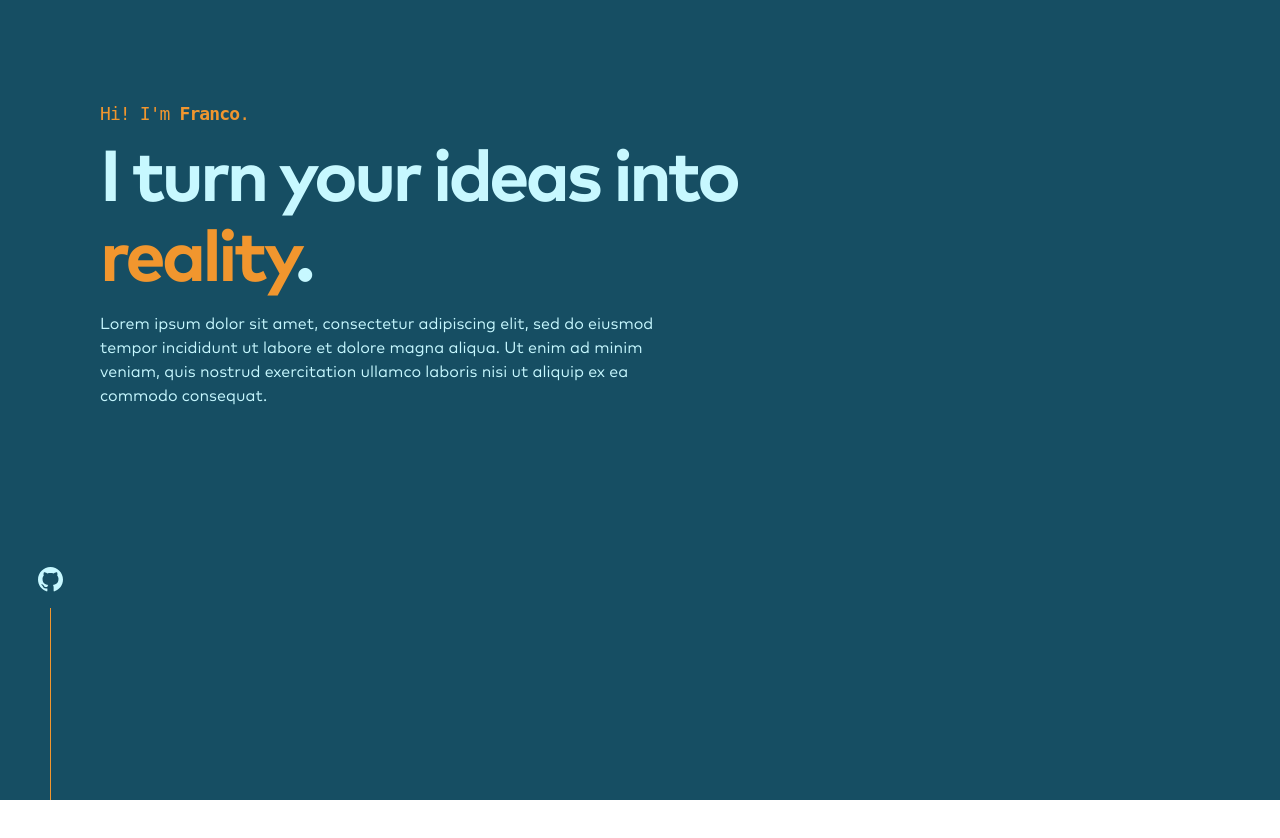
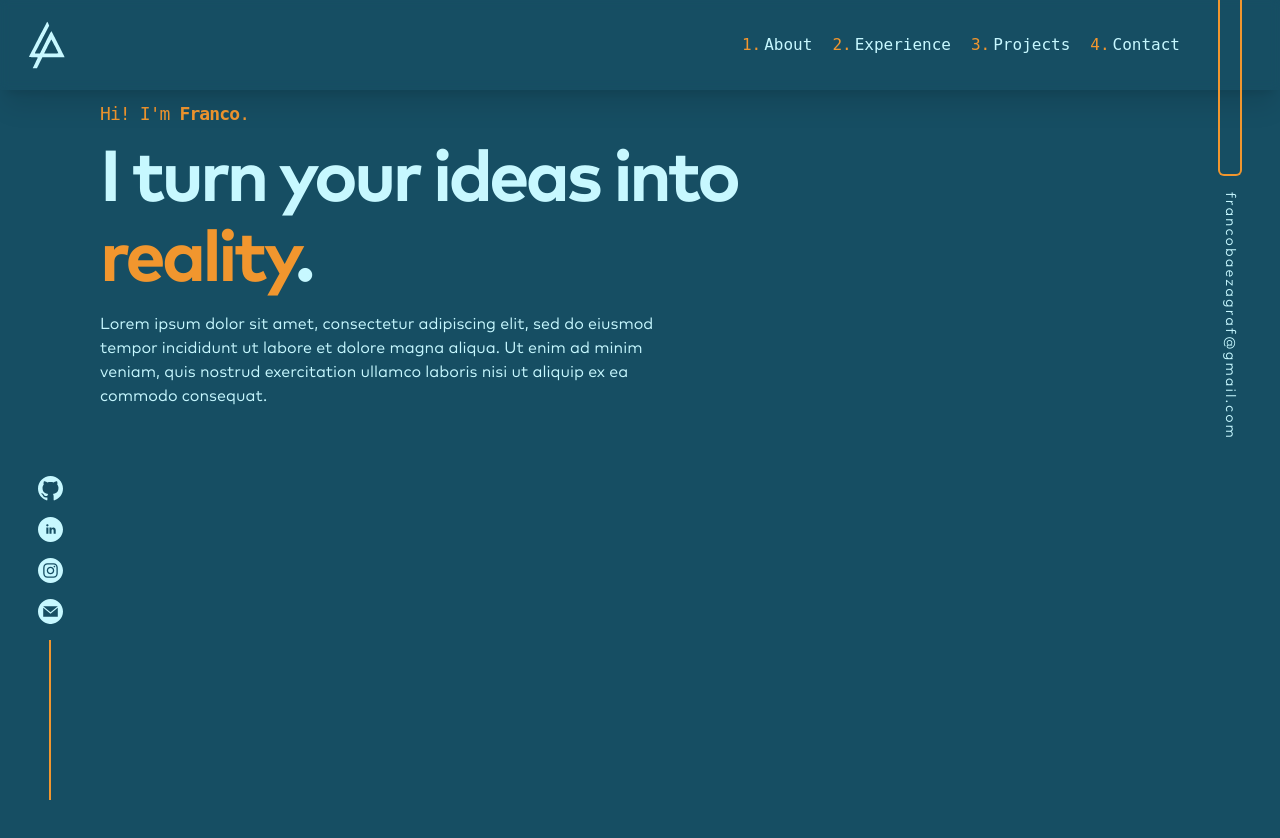
Before and after one commit to FrancoBaeza/my-portfolio, a React (Vite) app: page / in a window 1280 px wide. Shown: the top 838 px of the page. Built offline with nearby package versions, Linux system fonts and the light colour scheme; a web font is replaced by a local one.

Commit message:
almost finished landpage

```diff
--- a/src/components/AboutMe.jsx
+++ /dev/null
@@ -1,3 +0,0 @@
-export default () => {
-  return <div className="w-full h-screen backgrund-aboutme"></div>;
-};
--- a/src/components/Home.jsx
+++ b/src/components/Home.jsx
@@ -1,9 +1,18 @@
 import LandPage from "./LandPage";
-import AboutMe from "./AboutMe";
 
 export default () => {
+  const handleScroll = (e) => {
+    console.log("sasd");
+    if (e.currentTarget.scrollTop === 0) {
+      alert("on top");
+    }
+  };
+
   return (
-    <div className="flex flex-col justify-center w-full">
+    <div
+      onScroll={handleScroll}
+      className="flex flex-col justify-center w-full"
+    >
       <LandPage />
     </div>
   );
--- a/src/components/LandPage.jsx
+++ b/src/components/LandPage.jsx
@@ -1,21 +1,86 @@
-import GitHub from "./icons/GitHub";
+import Icon from "./icons/SocialIcon";
 
 export default () => {
   const iconsClasses =
-    "w-[25px] hover:-translate-y-1 duration-200 fill-base-primary cursor-pointer";
+    " w-[25px] hover:fill-base-secondary hover:-translate-y-1 duration-200 fill-base-primary cursor-pointer";
 
   return (
-    <div className=" bg-cyan-900 h-screen">
+    <div className=" bg-base-bg h-[3000px]">
+      {/* topbar */}
+      <div className="backdrop-blur-sm shadow-xl fixed top-0 left-0 w-full h-[90px] z-50 flex flex-row justify-between items-center pl-[20px] pr-[100px]">
+        {/* logo */}
+        <svg
+          version="1.0"
+          xmlns="http://www.w3.org/2000/svg"
+          className="w-[50px] h-[50px] fill-base-primary"
+          viewBox="0 0 151.000000 177.000000"
+          preserveAspectRatio="xMidYMid meet"
+        >
+          <g
+            transform="translate(0.000000,177.000000) scale(0.100000,-0.100000)"
+            stroke="none"
+          >
+            <path
+              d="M794 1638 c-20 -40 -51 -100 -69 -133 -33 -61 -109 -207 -230 -440
+              -37 -71 -89 -170 -115 -220 -158 -300 -199 -383 -193 -389 3 -3 75 -6 160 -6
+              96 0 153 -4 153 -10 0 -6 -40 -91 -90 -190 -49 -99 -90 -182 -90 -185 0 -3 34
+              -5 75 -5 l75 0 96 195 97 195 394 0 c216 0 393 2 393 5 0 10 -453 900 -464
+              913 -10 10 -55 -74 -212 -385 l-199 -398 -79 -3 c-110 -4 -111 -3 -77 60 15
+              29 58 112 96 183 37 72 91 175 120 230 64 123 168 322 225 432 l43 82 -28 66
+              c-16 36 -32 68 -36 71 -5 3 -25 -28 -45 -68z m315 -798 c66 -132 121 -244 121
+              -250 0 -6 -87 -10 -250 -10 -137 0 -250 2 -250 4 0 13 243 496 250 496 4 0 62
+              -108 129 -240z"
+            />
+          </g>
+        </svg>
+
+        <div className="flex flex-row gap-5 font-mono text-base-primary">
+          <a
+            href=""
+            className=" hover:text-base-secondary duration-200"
+          >
+            <span className=" mr-[3px] text-base-secondary">1.</span>
+            About
+          </a>
+          <a
+            href=""
+            className=" hover:text-base-secondary duration-200"
+          >
+            <span className=" mr-[3px] text-base-secondary">2.</span>
+            Experience
+          </a>
+          <a
+            href=""
+            className=" hover:text-base-secondary duration-200"
+          >
+            <span className=" mr-[3px] text-base-secondary">3.</span>
+            Projects
+          </a>
+          <a
+            href=""
+            className=" hover:text-base-secondary duration-200"
+          >
+            <span className=" mr-[3px] text-base-secondary">4.</span>
+            Contact
+          </a>
+        </div>
+      </div>
+
       {/* left fixed side */}
-      <div className="fixed left-0 bottom-0 z-100 w-[100px] flex flex-col items-center gap-4">
-        <div className="">
-          <GitHub className={iconsClasses} />
+      <div className="fixed left-0 bottom-0 z-50 w-[100px] flex flex-col items-center gap-4">
+        <div className=" flex flex-col gap-4">
+          <Icon className={iconsClasses} url="" icon="github" />
+          <Icon className={iconsClasses} url="" icon="linkedin" />
+          <Icon className={iconsClasses} url="" icon="instagram" />
+          <Icon className={iconsClasses} url="" icon="mail" />
         </div>
-        <span className="w-[1px] h-48 bg-base-secondary "></span>
+        <span className="w-[1px] h-40  border-r-[2px] border-base-secondary "></span>
       </div>
-      <div className="px-[100px] h-[3000px]">
+
+      {/* center main section */}
+      <div className="px-[100px] pt-[100px]">
         {/* main central seccion */}
-        <section className=" pt-[100px] w-full flex flex-col">
+        <section className=" w-full flex flex-col">
           <section className="flex flex-col gap-3 text-slate-200">
             <p className=" font-medium text-lg font-mono tracking-tighter text-base-secondary">
               Hi! I'm <span className="font-bold ">Franco</span>.
@@ -34,6 +99,17 @@ export default () => {
           </section>
         </section>
       </div>
+
+      {/* right fixed side */}
+      <div className="fixed right-0 top-0 z-50 w-[100px] flex flex-col items-center gap-4">
+        <span className=" border-base-secondary border-[2px] !border-t-0 rounded-b-md w-6 h-44"></span>
+        <a
+          className="vertical-writing text-base-primary text-sm tracking-[2px] font-markPro hover:text-base-secondary duration-200"
+          href=""
+        >
+          francobaezagraf@gmail.com
+        </a>
+      </div>
     </div>
   );
 };
--- a/src/components/icons/GitHub.jsx
+++ /dev/null
@@ -1,11 +0,0 @@
-export default ({ className }) => {
-  return (
-    <svg
-      className={className}
-      xmlns="http://www.w3.org/2000/svg"
-      viewBox="0 0 24 24"
-    >
-      <path d="M12 0c-6.626 0-12 5.373-12 12 0 5.302 3.438 9.8 8.207 11.387.599.111.793-.261.793-.577v-2.234c-3.338.726-4.033-1.416-4.033-1.416-.546-1.387-1.333-1.756-1.333-1.756-1.089-.745.083-.729.083-.729 1.205.084 1.839 1.237 1.839 1.237 1.07 1.834 2.807 1.304 3.492.997.107-.775.418-1.305.762-1.604-2.665-.305-5.467-1.334-5.467-5.931 0-1.311.469-2.381 1.236-3.221-.124-.303-.535-1.524.117-3.176 0 0 1.008-.322 3.301 1.23.957-.266 1.983-.399 3.003-.404 1.02.005 2.047.138 3.006.404 2.291-1.552 3.297-1.23 3.297-1.23.653 1.653.242 2.874.118 3.176.77.84 1.235 1.911 1.235 3.221 0 4.609-2.807 5.624-5.479 5.921.43.372.823 1.102.823 2.222v3.293c0 .319.192.694.801.576 4.765-1.589 8.199-6.086 8.199-11.386 0-6.627-5.373-12-12-12z" />
-    </svg>
-  );
-};
--- /dev/null
+++ b/src/components/icons/SocialIcon.jsx
@@ -0,0 +1,47 @@
+export default ({ className, url, icon }) => {
+  return (
+    <a href={url}>
+      {/* github */}
+      {icon === "github" && (
+        <svg
+          className={className}
+          xmlns="http://www.w3.org/2000/svg"
+          viewBox="0 0 24 24"
+        >
+          <path d="M12 0c-6.626 0-12 5.373-12 12 0 5.302 3.438 9.8 8.207 11.387.599.111.793-.261.793-.577v-2.234c-3.338.726-4.033-1.416-4.033-1.416-.546-1.387-1.333-1.756-1.333-1.756-1.089-.745.083-.729.083-.729 1.205.084 1.839 1.237 1.839 1.237 1.07 1.834 2.807 1.304 3.492.997.107-.775.418-1.305.762-1.604-2.665-.305-5.467-1.334-5.467-5.931 0-1.311.469-2.381 1.236-3.221-.124-.303-.535-1.524.117-3.176 0 0 1.008-.322 3.301 1.23.957-.266 1.983-.399 3.003-.404 1.02.005 2.047.138 3.006.404 2.291-1.552 3.297-1.23 3.297-1.23.653 1.653.242 2.874.118 3.176.77.84 1.235 1.911 1.235 3.221 0 4.609-2.807 5.624-5.479 5.921.43.372.823 1.102.823 2.222v3.293c0 .319.192.694.801.576 4.765-1.589 8.199-6.086 8.199-11.386 0-6.627-5.373-12-12-12z" />
+        </svg>
+      )}
+
+      {/* linkedin */}
+      {icon === "linkedin" && (
+        <svg
+          xmlns="http://www.w3.org/2000/svg"
+          className={className}
+          viewBox="0 0 24 24"
+        >
+          <path d="M12 0c-6.627 0-12 5.373-12 12s5.373 12 12 12 12-5.373 12-12-5.373-12-12-12zm-2 16h-2v-6h2v6zm-1-6.891c-.607 0-1.1-.496-1.1-1.109 0-.612.492-1.109 1.1-1.109s1.1.497 1.1 1.109c0 .613-.493 1.109-1.1 1.109zm8 6.891h-1.998v-2.861c0-1.881-2.002-1.722-2.002 0v2.861h-2v-6h2v1.093c.872-1.616 4-1.736 4 1.548v3.359z" />
+        </svg>
+      )}
+      {/* instagram */}
+      {icon === "instagram" && (
+        <svg
+          xmlns="http://www.w3.org/2000/svg"
+          className={className}
+          viewBox="0 0 24 24"
+        >
+          <path d="M14.829 6.302c-.738-.034-.96-.04-2.829-.04s-2.09.007-2.828.04c-1.899.087-2.783.986-2.87 2.87-.033.738-.041.959-.041 2.828s.008 2.09.041 2.829c.087 1.879.967 2.783 2.87 2.87.737.033.959.041 2.828.041 1.87 0 2.091-.007 2.829-.041 1.899-.086 2.782-.988 2.87-2.87.033-.738.04-.96.04-2.829s-.007-2.09-.04-2.828c-.088-1.883-.973-2.783-2.87-2.87zm-2.829 9.293c-1.985 0-3.595-1.609-3.595-3.595 0-1.985 1.61-3.594 3.595-3.594s3.595 1.609 3.595 3.594c0 1.985-1.61 3.595-3.595 3.595zm3.737-6.491c-.464 0-.84-.376-.84-.84 0-.464.376-.84.84-.84.464 0 .84.376.84.84 0 .463-.376.84-.84.84zm-1.404 2.896c0 1.289-1.045 2.333-2.333 2.333s-2.333-1.044-2.333-2.333c0-1.289 1.045-2.333 2.333-2.333s2.333 1.044 2.333 2.333zm-2.333-12c-6.627 0-12 5.373-12 12s5.373 12 12 12 12-5.373 12-12-5.373-12-12-12zm6.958 14.886c-.115 2.545-1.532 3.955-4.071 4.072-.747.034-.986.042-2.887.042s-2.139-.008-2.886-.042c-2.544-.117-3.955-1.529-4.072-4.072-.034-.746-.042-.985-.042-2.886 0-1.901.008-2.139.042-2.886.117-2.544 1.529-3.955 4.072-4.071.747-.035.985-.043 2.886-.043s2.14.008 2.887.043c2.545.117 3.957 1.532 4.071 4.071.034.747.042.985.042 2.886 0 1.901-.008 2.14-.042 2.886z" />
+        </svg>
+      )}
+      {/* mail */}
+      {icon === "mail" && (
+        <svg
+          xmlns="http://www.w3.org/2000/svg"
+          className={className}
+          viewBox="0 0 24 24"
+        >
+          <path d="M12 .02c-6.627 0-12 5.373-12 12s5.373 12 12 12 12-5.373 12-12-5.373-12-12-12zm6.99 6.98l-6.99 5.666-6.991-5.666h13.981zm.01 10h-14v-8.505l7 5.673 7-5.672v8.504z" />
+        </svg>
+      )}
+    </a>
+  );
+};
--- a/src/index.css
+++ b/src/index.css
@@ -17,6 +17,11 @@
   src: url("../public/fonts/Mark-Pro-Bold.ttf");
 }
 
+.vertical-writing {
+  writing-mode: vertical-rl;
+  -webkit-writing-mode: vertical-lr;
+  -ms-writing-mode: vertical-lr;
+}
 .link-underline {
     border-bottom-width: 0;
     background-image: linear-gradient(transparent, transparent), linear-gradient(#fff, #fff);
--- a/tailwind.config.cjs
+++ b/tailwind.config.cjs
@@ -6,6 +6,7 @@ module.exports = {
       colors: {
         "base-secondary": "#F1962E",
         "base-primary": "#C7F8FF",
+        "base-bg": "#164E63",
       },
       fontFamily: {
         mono: ["Mono", "monospace"],
```
Also changed, not shown: public/logo.png (added).
